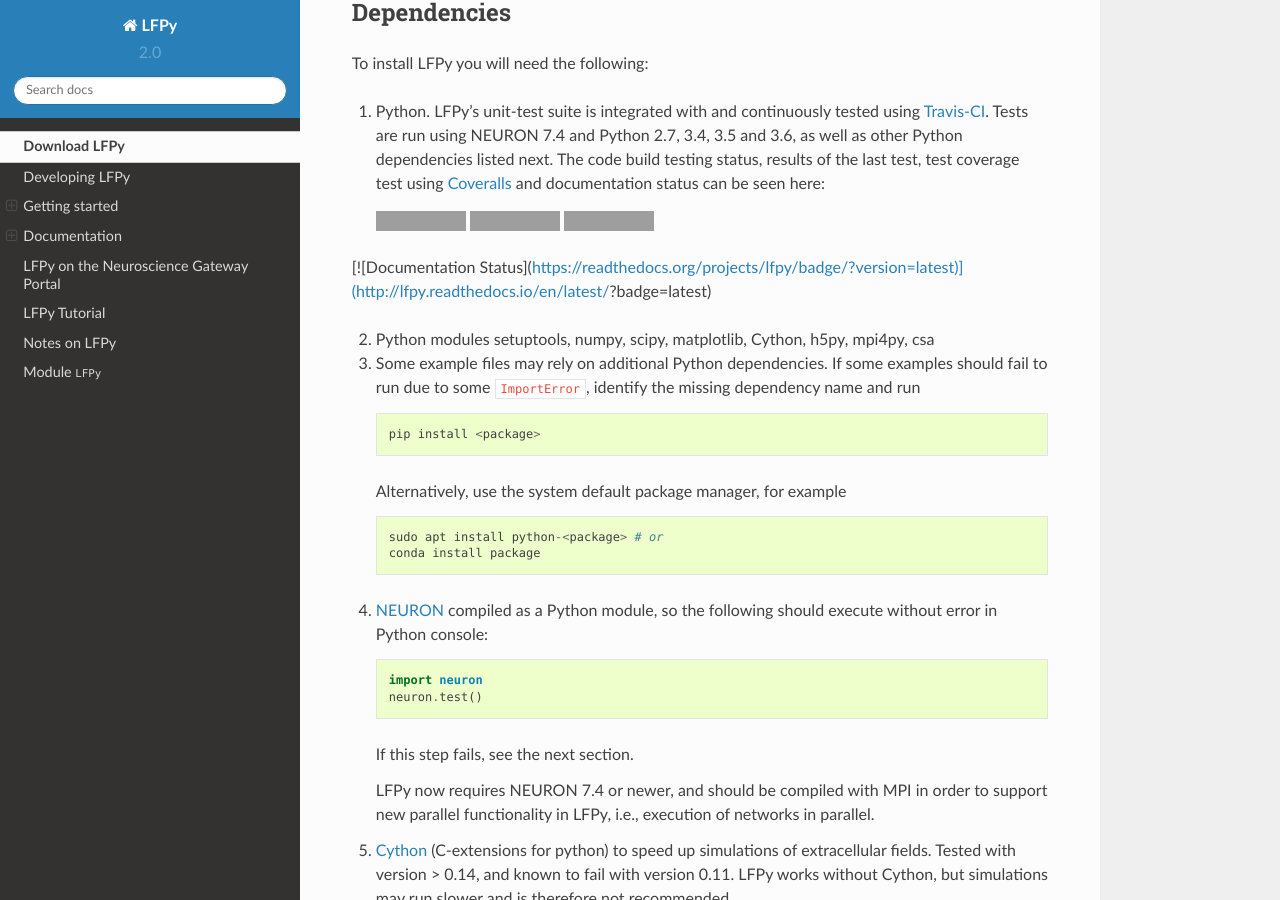
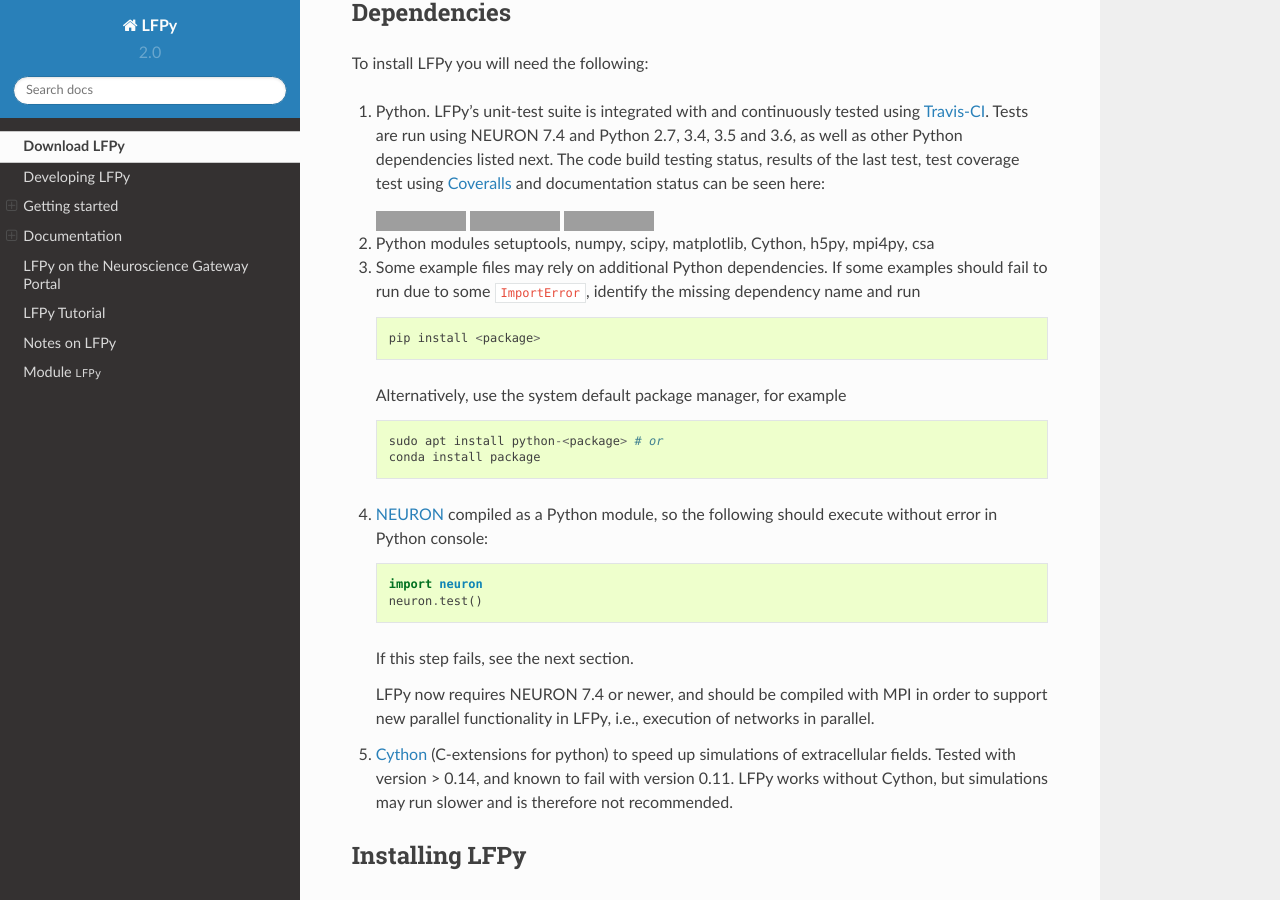
Before and after one commit to LFPy/LFPy, a Sphinx documentation site: the page built from doc/information.rst, in a window 1280 px wide and 900 px high, scrolled down 950 px. Built offline with Sphinx 7.4.7 and the Read the Docs theme 2.0.0, drawn with Linux system fonts in a browser that asks for light colours; grey boxes are pictures that could not be loaded.

Commit message:
removed line

```diff
--- a/doc/information.rst
+++ b/doc/information.rst
@@ -55,9 +55,6 @@ To install LFPy you will need the following:
     .. image:: https://readthedocs.org/projects/lfpy/badge/?version=latest
         :target: http://lfpy.readthedocs.io/en/latest/?badge=latest
         :alt: Documentation Status
-
-
-[![Documentation Status](https://readthedocs.org/projects/lfpy/badge/?version=latest)](http://lfpy.readthedocs.io/en/latest/?badge=latest)
 
 
 2.  Python modules setuptools, numpy, scipy, matplotlib, Cython, h5py, mpi4py, csa
```
